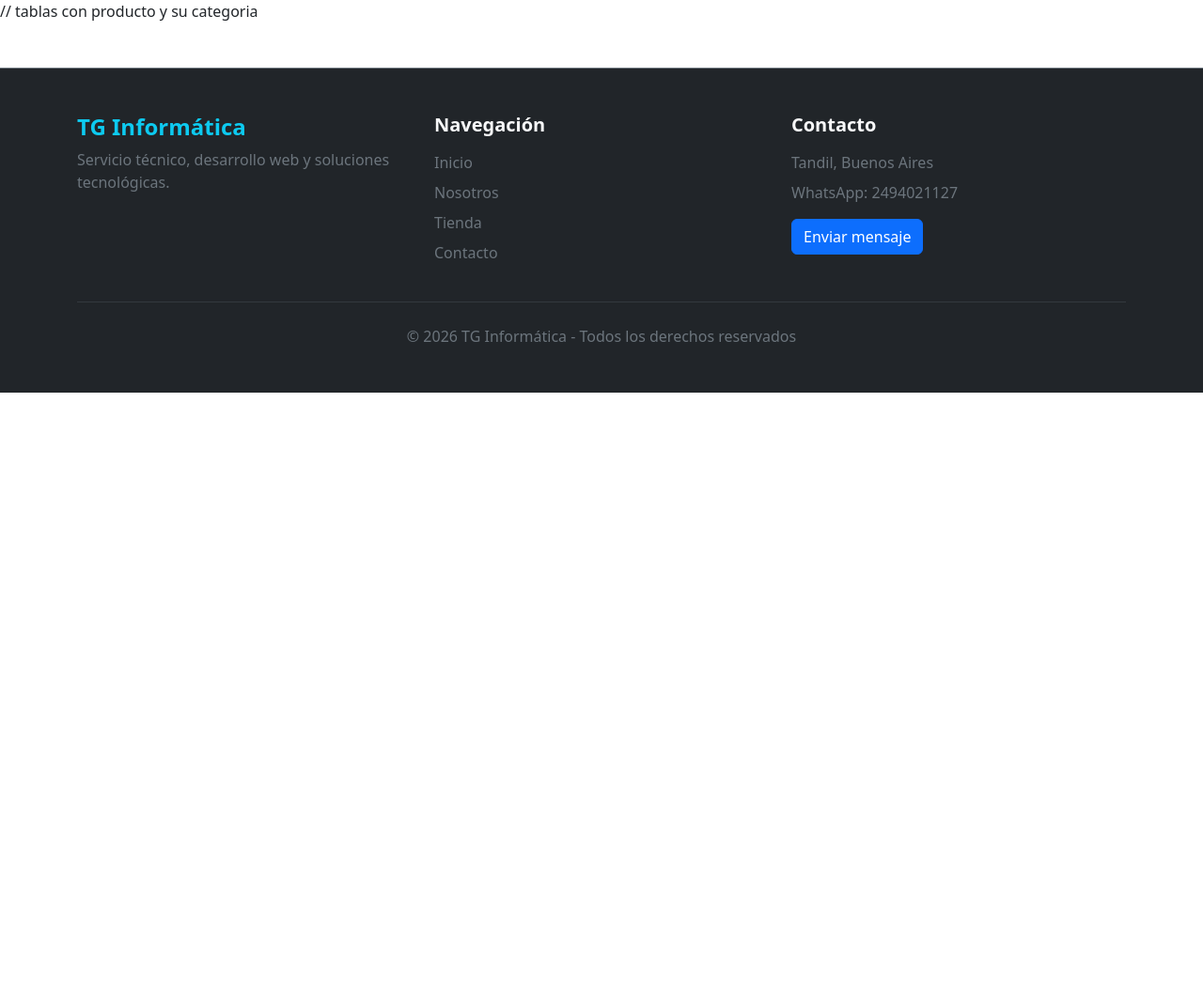
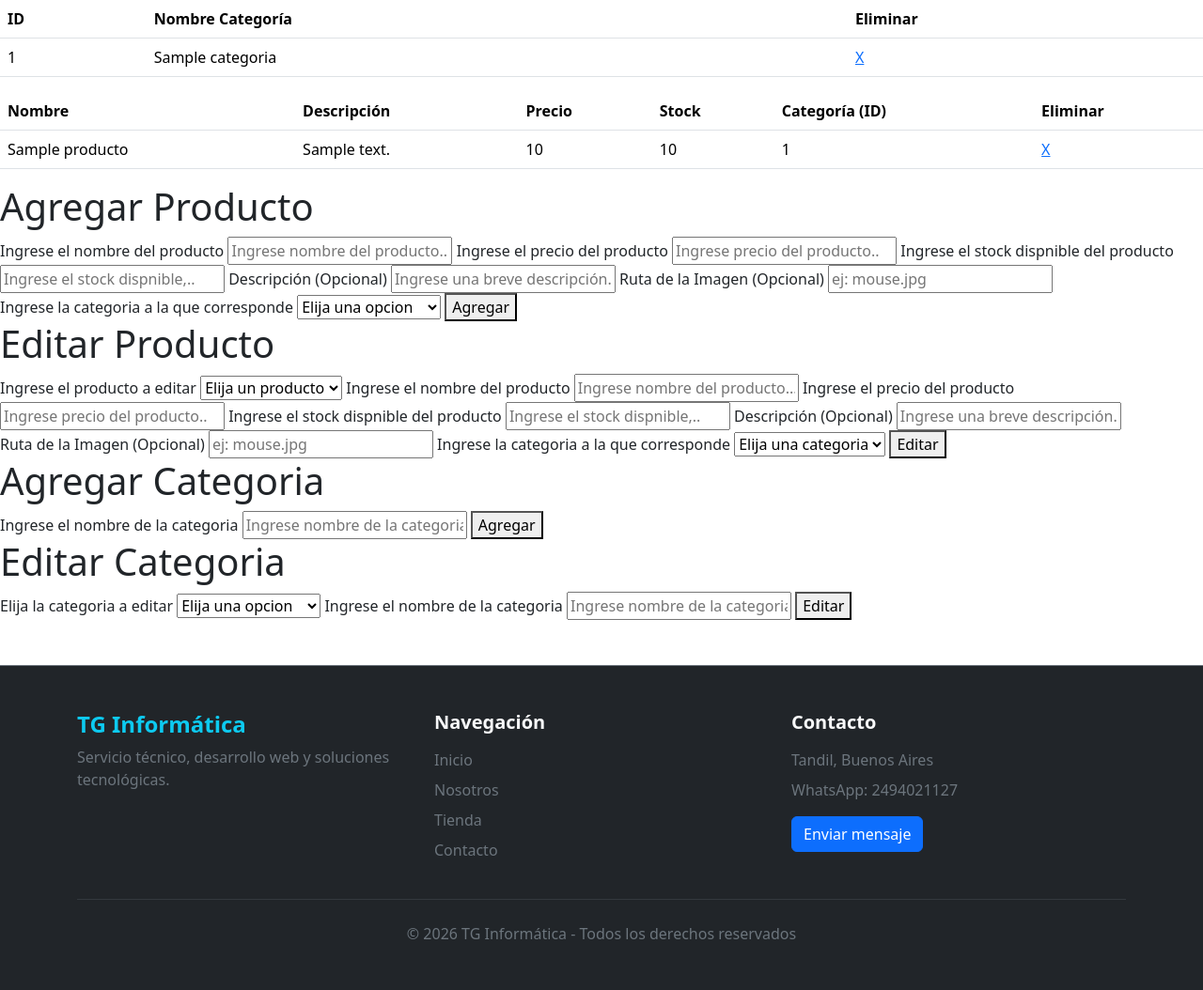
Before and after one commit to ThiagoGonnet/tg-informatica, a PHP site: template app/views/templates/dashboardAdmin.phtml in a window 1280 px wide. Shown: the whole page at 94% size. Before the commit the page ends 418 px from the top, so only its background shows below. Run offline with PHP 8.4, Linux system fonts and the light colour scheme; the template is opened without the code that fills it: most values are stand-ins (such as "Sample title", 1, 10 or a date in 2020); some libraries are stand-ins or nearby versions.

Commit message:
Termina dashboard de panel adm

```diff
--- a/app/views/templates/dashboardAdmin.phtml
+++ b/app/views/templates/dashboardAdmin.phtml
@@ -1,14 +1,168 @@
-// tablas con producto y su categoria
+<!-- tablas con producto y su categoria -->
+<table class="table">
+  <thead>
+    <tr>
+      <th>ID</th>
+      <th>Nombre Categoría</th>
+      <th>Eliminar</th>
+    </tr>
+  </thead>
+  <tbody>
+    <?php foreach ($categorias as $c) { ?>
+      <tr>
+        <td><?php echo $c->id; ?></td>
+        <td><?php echo $c->nombre; ?></td>
+        <td><a href="<?php echo BASE_URL . "eliminarCategoria/" . $c->id ?>">X</a></td>
+      </tr>
+    <?php } ?>
+  </tbody>
+</table>
+
+<table class="table">
+  <thead>
+    <tr>
+      <th>Nombre</th>
+      <th>Descripción</th>
+      <th>Precio</th>
+      <th>Stock</th>
+      <th>Categoría (ID)</th>
+      <th>Eliminar</th>
+    </tr>
+  </thead>
+  <tbody>
+    <?php foreach ($productos as $p) { ?>
+      <tr>
+        <td><?php echo $p->nombre; ?></td>
+        <td><?php echo $p->descripcion; ?></td>
+        <td><?php echo $p->precio; ?></td>
+        <td><?php echo $p->stock; ?></td>
+        <td><?php echo $p->id_categoria; ?></td>
+        <td><a href="<?php echo BASE_URL . "eliminarProducto/" . $p->id ?>">X</a></td>
+      </tr>
+    <?php } ?>
+  </tbody>
+</table>
 
 
 <form action="agregarProducto" method="post">
 
+  <h1>Agregar Producto</h1>
+  <label for="">Ingrese el nombre del producto</label>
+  <input type="text" name="nombre" placeholder="Ingrese nombre del producto..." required>
+
+  <label for="">Ingrese el precio del producto</label>
+  <input type="number" name="precio" placeholder="Ingrese precio del producto..." required>
+
+  <label for="">Ingrese el stock dispnible del producto</label>
+  <input type="number" name="stock" placeholder="Ingrese el stock dispnible,.." required>
+
+  <label for="">Descripción (Opcional)</label>
+  <input type="text" name="descripcion" placeholder="Ingrese una breve descripción...">
+
+  <label for="">Ruta de la Imagen (Opcional)</label>
+  <input type="text" name="imagen" placeholder="ej: mouse.jpg">
+
+  <label for="">Ingrese la categoria a la que corresponde</label>
+
+  <select name="id_categoria">
+    <option value="">Elija una opcion</option>
+    <?php foreach ($categorias as $c) { ?>
+      <option value="<?php echo $c->id ?>"><?php echo $c->nombre ?></option>
+    <?php } ?>
+  </select>
+
+  <button type="submit">Agregar</button>
 </form>
 
+<!-- redundante
 <form action="eliminarProducto" method="post">
+  <h1>Eliminar Producto</h1>
+  <label for="">Elija el producto a eliminar</label>
+  <select name="id">
+    <option value="">Elija una opcion</option>
+    <?php foreach ($productos as $p) { ?>
+      <option value="<?php echo $p->id ?>"><?php echo $p->nombre ?></option>
+    <?php } ?>
+  </select>
 
+  <button type="submit">Eliminar</button>
+</form>
+-->
+<form action="editarProducto" method="post">
+  <h1>Editar Producto</h1>
+
+  <label for="">Ingrese el producto a editar</label>
+  <select name="id">
+    <option value="">Elija un producto</option>
+    <?php foreach ($productos as $p) { ?>
+      <option value="<?php echo $p->id ?>"><?php echo $p->nombre ?></option>
+    <?php } ?>
+  </select>
+
+  <label for="">Ingrese el nombre del producto</label>
+  <input type="text" name="nombre" placeholder="Ingrese nombre del producto..." required>
+
+  <label for="">Ingrese el precio del producto</label>
+  <input type="number" name="precio" placeholder="Ingrese precio del producto..." required>
+
+  <label for="">Ingrese el stock dispnible del producto</label>
+  <input type="number" name="stock" placeholder="Ingrese el stock dispnible,.." required>
+
+  <label for="">Descripción (Opcional)</label>
+  <input type="text" name="descripcion" placeholder="Ingrese una breve descripción...">
+
+  <label for="">Ruta de la Imagen (Opcional)</label>
+  <input type="text" name="imagen" placeholder="ej: mouse.jpg">
+
+  <label for="">Ingrese la categoria a la que corresponde</label>
+  <select name="id_categoria">
+    <option value="">Elija una categoria</option>
+    <?php foreach ($categorias as $c) { ?>
+      <option value="<?php echo $c->id ?>"><?php echo $c->nombre ?></option>
+    <?php } ?>
+  </select>
+  <button type="submit">Editar</button>
 </form>
 
-<form action="editarProducto" method="post">
+<!-- -------------------------------------- -->
 
+<form action="agregarCategoria" method="post">
+
+  <h1>Agregar Categoria</h1>
+  <label for="">Ingrese el nombre de la categoria</label>
+  <input type="text" name="nombre" placeholder="Ingrese nombre de la categoria..." required>
+
+  <button type="submit">Agregar</button>
 </form>
+
+<!-- redundante
+
+<form action="eliminarCategoria" method="post">
+  <h1>Eliminar Categoria</h1>
+  <label for="">Elija la categoria a eliminar</label>
+  <select name="id">
+    <option value="">Elija una opcion</option>
+    <?php foreach ($categorias as $c) { ?>
+      <option value="<?php echo $c->id ?>"><?php echo $c->nombre ?></option>
+    <?php } ?>
+  </select>
+
+  <button type="submit">Eliminar</button>
+</form>
+-->
+
+<form action="editarCategoria" method="post">
+  <h1>Editar Categoria</h1>
+
+  <label for="">Elija la categoria a editar</label>
+  <select name="id">
+    <option value="">Elija una opcion</option>
+    <?php foreach ($categorias as $c) { ?>
+      <option value="<?php echo $c->id ?>"><?php echo $c->nombre ?></option>
+    <?php } ?>
+  </select>
+
+  <label for="">Ingrese el nombre de la categoria</label>
+  <input type="text" name="nombre" placeholder="Ingrese nombre de la categoria..." required>
+  <button type="submit">Editar</button>
+</form>
--- a/app/views/templates/home.php
+++ b/app/views/templates/home.php
@@ -70,7 +70,7 @@
 
             <div class="col-md-6 col-lg-3">
                 <div class="card h-100 p-4 text-center bg-light border-0 shadow-sm rounded-4">
-                    <h3 class="h5 fw-bold mb-3">Chipeo PS3</h3>
+                    <h3 class="h5 fw-bold mb-3">Personalización de Software</h3>
                     <p>Instalación de HEN y configuración personalizada para PS3.</p>
                 </div>
             </div>
```
Also changed, not shown: app/controllers/AuthController.php (added, +28 -0 lines), app/controllers/CategoriasController.php (added, +64 -0 lines), app/models/CategoriasModel.php (+43 -0 lines), app/views/AuthView.php (added, +12 -0 lines), app/views/CategoriasView.php (added, +19 -0 lines), router.php (+25 -0 lines).
